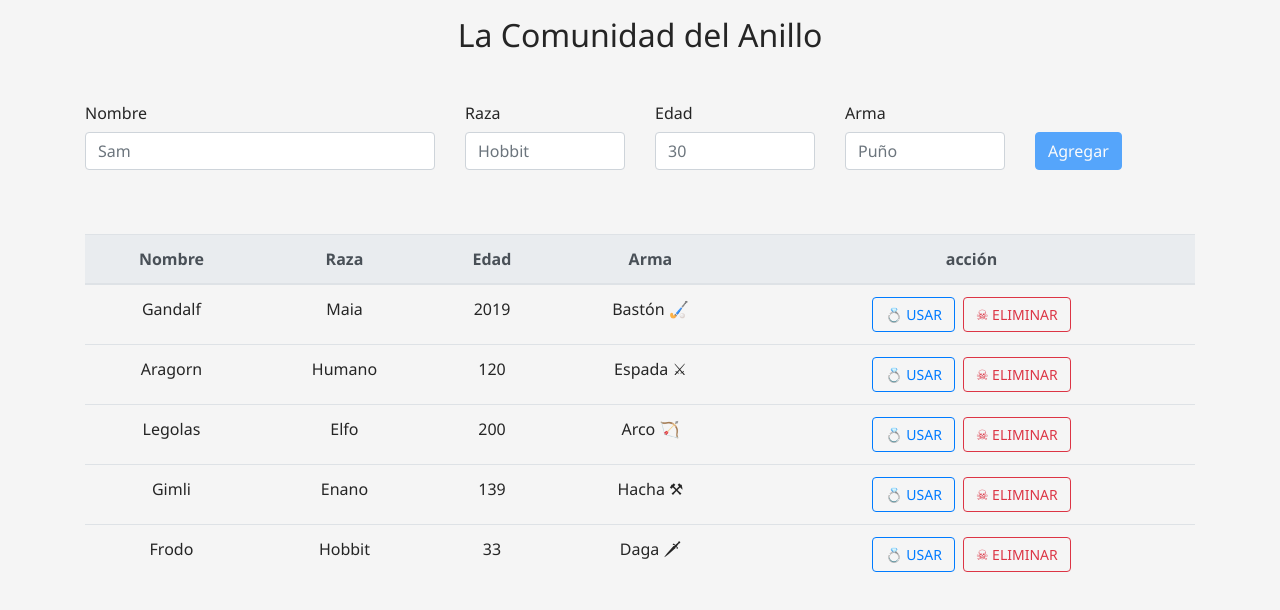
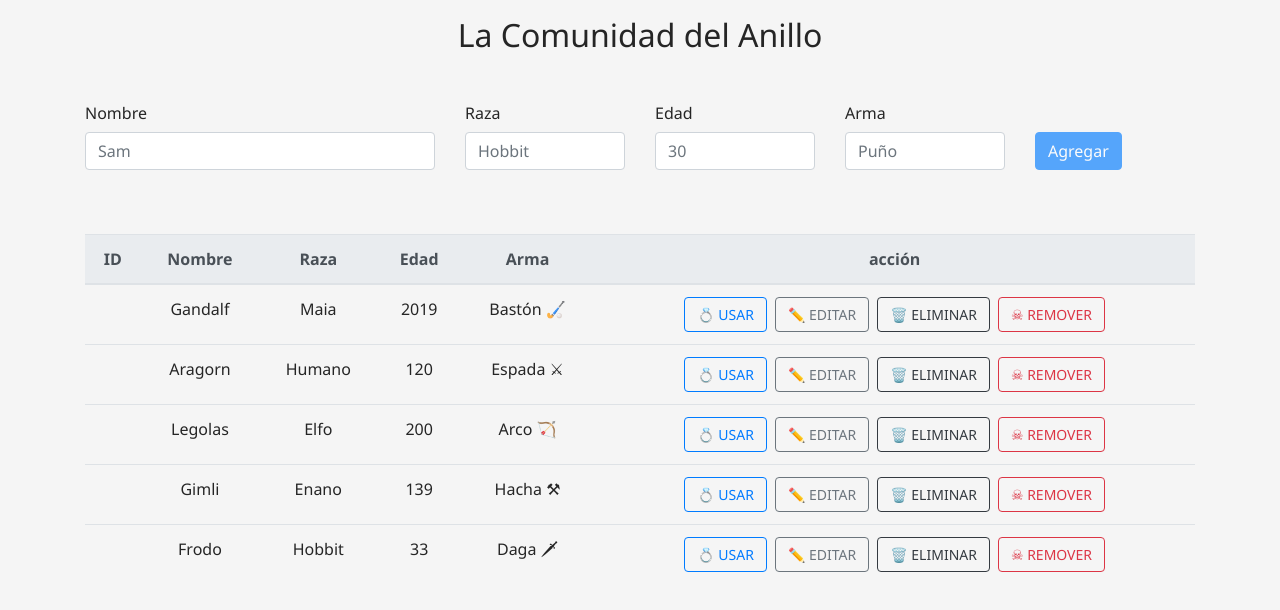
Before and after one commit to feliguez/rick-and-morty, a React (Create React App) app: page / in a window 1280 px wide. Shown: the top 610 px of the page. Built offline with nearby package versions, Linux system fonts and the light colour scheme.

Commit message:
Create HeroeItem component and create edit logic

```diff
--- a/src/components/heroeItem/HeroeItem.jsx
+++ b/src/components/heroeItem/HeroeItem.jsx
@@ -1,20 +1,150 @@
-import React from 'react';
-import HeroeControls from './HeroeControls';
+import React, { useState, useContext } from 'react';
+import Context from '../../Context';
+import Td from '../table/Td';
 import Tr from '../table/Tr';
-import Td from '../table/Td';
-
 import './HeroeItem.css';
 
-const HeroeItem = ({ data }) => {
-  const { name, race, age, weapon } = data;
+const HeroeItem = ({ heroe, heroeIndex }) => {
+  const state = useContext(Context);
+  const {
+    isRingUsed,
+    handleEdit,
+    handleRing,
+    handleKill,
+    handleRemove,
+    handleUpdateHeroe
+  } = state;
+
+  const [updateHeroe, setUpdateHeroe] = useState({
+    id: heroe.id,
+    name: heroe.name,
+    race: heroe.race,
+    age: heroe.age,
+    weapon: heroe.weapon,
+    isKill: heroe.isKill,
+    useRing: heroe.useRing
+  });
+
+  const handleOnChangeInput = event => {
+    // const name = event.target.name;
+    // const value = event.target.value;
+    const { name, value } = event.target;
+    setUpdateHeroe({ ...updateHeroe, [name]: value });
+  };
+
   return (
-    <Tr>
-      <Td>{name}</Td>
-      <Td>{race}</Td>
-      <Td>{age}</Td>
-      <Td>{weapon}</Td>
+    <Tr isKill={heroe.isKill} useRing={heroe.useRing}>
+      {heroe.editing ? (
+        <>
+          <Td>{heroe.id}</Td>
+          <Td>
+            <input
+              onChange={handleOnChangeInput}
+              value={updateHeroe.name}
+              type="text"
+              name="name"
+              className="form-control"
+              placeholder="Sam"
+            />
+          </Td>
+          <Td>
+            <input
+              onChange={handleOnChangeInput}
+              value={updateHeroe.race}
+              type="text"
+              name="race"
+              className="form-control"
+              placeholder="Hobbit"
+            />
+          </Td>
+          <Td>
+            <input
+              onChange={handleOnChangeInput}
+              value={updateHeroe.age}
+              type="number"
+              name="age"
+              className="form-control"
+              placeholder="30"
+            />
+          </Td>
+          <Td>
+            <input
+              onChange={handleOnChangeInput}
+              value={updateHeroe.weapon}
+              type="text"
+              name="weapon"
+              className="form-control"
+              placeholder="Puño"
+            />
+          </Td>
+        </>
+      ) : (
+        <>
+          <Td>{heroe.id}</Td>
+          <Td>{heroe.name}</Td>
+          <Td>{heroe.race}</Td>
+          <Td>{heroe.age}</Td>
+          <Td>{heroe.weapon}</Td>
+        </>
+      )}
       <Td>
-        <HeroeControls />
+        <div className="controls">
+          {!heroe.isKill && (
+            <button
+              onClick={() => handleRing(heroeIndex)}
+              disabled={isRingUsed}
+              className="btn btn-outline-primary"
+            >
+              <span role="img" aria-label="ring">
+                💍
+              </span>{' '}
+              Usar
+            </button>
+          )}
+          {heroe.editing ? (
+            <button
+              onClick={() => handleUpdateHeroe(updateHeroe)}
+              className="btn btn-outline-success"
+            >
+              <span role="img" aria-label="pencil">
+                💾
+              </span>{' '}
+              Guardar
+            </button>
+          ) : (
+            <button
+              onClick={() => handleEdit(heroeIndex)}
+              className="btn btn-outline-secondary"
+            >
+              <span role="img" aria-label="pencil">
+                ✏️
+              </span>{' '}
+              Editar
+            </button>
+          )}
+          <button
+            onClick={() => handleKill(heroeIndex)}
+            className={`btn ${
+              !heroe.isKill ? 'btn-outline-dark' : 'btn-outline-success'
+            }`}
+          >
+            {heroe.isKill ? (
+              ' Restaurar'
+            ) : (
+              <span role="img" aria-label="basket">
+                🗑️ {'Eliminar'}
+              </span>
+            )}
+          </button>
+          <button
+            onClick={() => handleRemove(heroeIndex)}
+            className="btn btn-outline-danger"
+          >
+            <span role="img" aria-label="skull">
+              ☠ {'Remover'}
+            </span>
+          </button>
+        </div>
       </Td>
     </Tr>
   );
--- a/src/components/heroesTable/HeroesTable.jsx
+++ b/src/components/heroesTable/HeroesTable.jsx
@@ -1,20 +1,21 @@
 import React, { useContext } from 'react';
 import Context from '../../Context';
+import HeroeItem from '../heroeItem/HeroeItem';
 import Table from '../table/Table';
 import Tbody from '../table/Tbody';
-import Td from '../table/Td';
 import Th from '../table/Th';
 import Tr from '../table/Tr';
 import './HeroesTable.css';
 
 const HeroesTable = () => {
   const state = useContext(Context);
-  const { heroesList, isRingUsed } = state;
+  const { isRingUsed, heroesList } = state;
 
   return (
     <Table isRingUsed={isRingUsed}>
       <thead className="thead-light">
         <Tr>
+          <Th>ID</Th>
           <Th>Nombre</Th>
           <Th>Raza</Th>
           <Th>Edad</Th>
@@ -23,48 +24,9 @@ const HeroesTable = () => {
         </Tr>
       </thead>
       <Tbody>
-        {heroesList.map((hero, i) => {
-          return (
-            <Tr key={i} isKill={hero.isKill} useRing={hero.useRing}>
-              <Td>{hero.name}</Td>
-              <Td>{hero.race}</Td>
-              <Td>{hero.age}</Td>
-              <Td>{hero.weapon}</Td>
-              <Td>
-                <div className="controls">
-                  {!hero.isKill && (
-                    <button
-                      onClick={() => state.handleRing(i)}
-                      disabled={isRingUsed}
-                      className="btn btn-outline-primary"
-                    >
-                      <span role="img" aria-label="ring">
-                        💍
-                      </span>{' '}
-                      Usar
-                    </button>
-                  )}
-                  <button
-                    onClick={() => state.handleKill(i)}
-                    className={`btn ${
-                      !hero.isKill
-                        ? 'btn-outline-danger'
-                        : 'btn-outline-success'
-                    }`}
-                  >
-                    {hero.isKill ? (
-                      ' Restaurar'
-                    ) : (
-                      <span role="img" aria-label="skull">
-                        ☠ {'Eliminar'}
-                      </span>
-                    )}
-                  </button>
-                </div>
-              </Td>
-            </Tr>
-          );
-        })}
+        {heroesList.map((heroe, i) => (
+          <HeroeItem heroe={heroe} key={i} heroeIndex={i} />
+        ))}
       </Tbody>
     </Table>
   );
```
